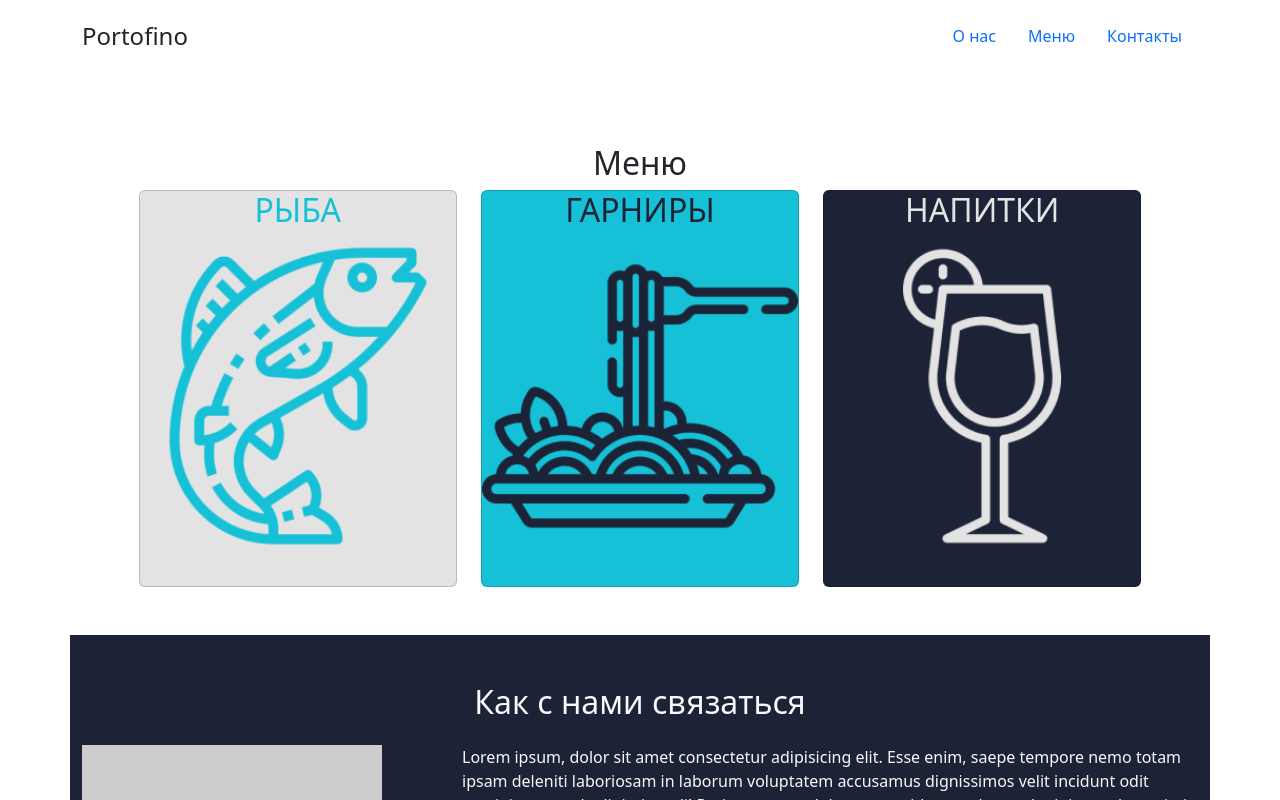
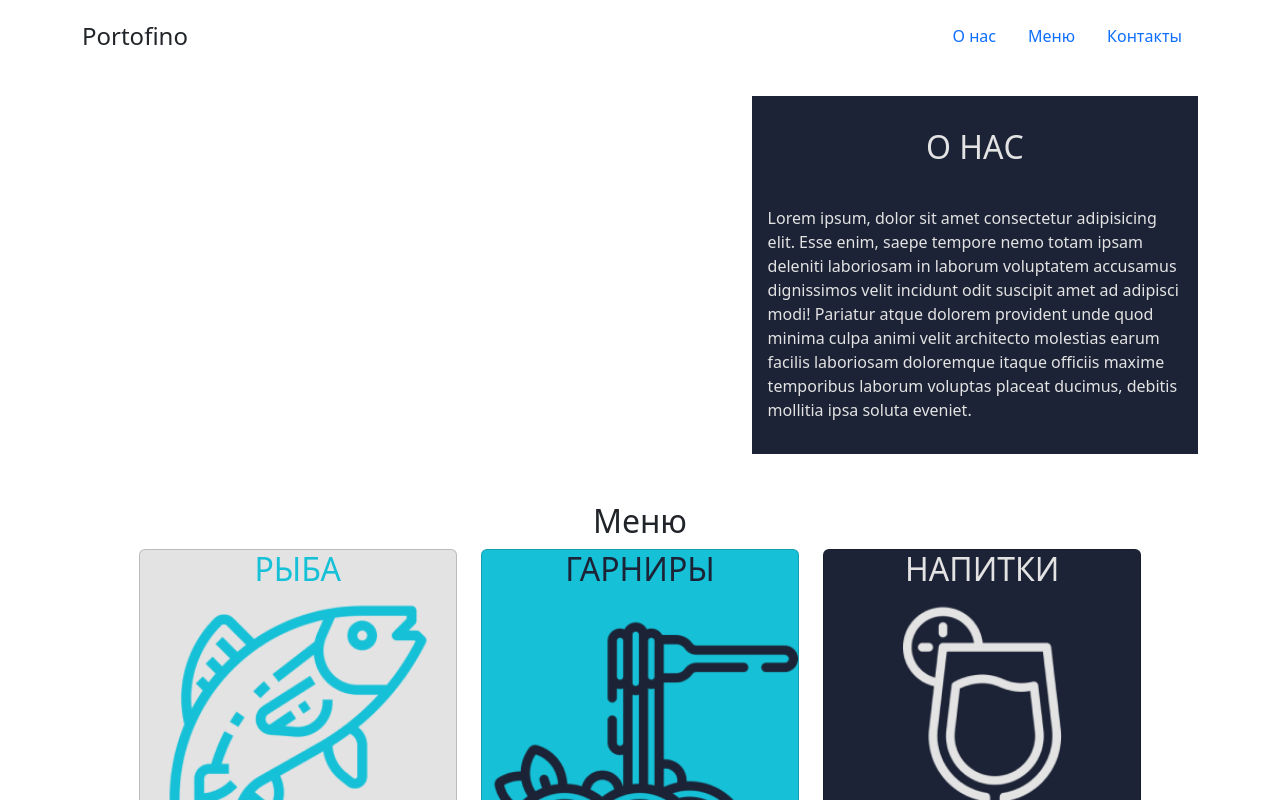
Before and after one commit to Ssshaba/portofino, a React (Create React App) app: page / in a window 1280 px wide. Shown: the top 800 px of the page. Built offline with nearby package versions, Linux system fonts and the light colour scheme.

Commit message:
Add about

```diff
--- a/src/App.js
+++ b/src/App.js
@@ -3,6 +3,7 @@ import Header from './Header';
 import Footer from './footer';
 import Contacts from './contacts';
 import Menu from './menu';
+import About from './about';
 
 import './index.css';
 
@@ -11,6 +12,7 @@ function App() {
   return (
     <div className='app-container'>
       <Header />
+      <About />
       <Menu />
       <Contacts />
       <Footer />
--- /dev/null
+++ b/src/about.js
@@ -0,0 +1,24 @@
+import React from 'react';
+
+const About = () => {
+    return (
+        <div className="container d-flex justify-content-end">
+            <div className=" p-3" style={{ width: '40%', color: '#E3E3E3', backgroundColor: '#1C2336' }}>
+                <div className="p-3">
+                    <h2 className="text-center text-uppercase">О нас</h2>
+                </div>
+                <div className="mt-3">
+                    <p style={{ color: '#E3E3E3' }}>
+                        Lorem ipsum, dolor sit amet consectetur adipisicing elit. Esse enim, saepe tempore nemo totam ipsam
+                        deleniti laboriosam in laborum voluptatem accusamus dignissimos velit incidunt odit suscipit amet ad
+                        adipisci modi! Pariatur atque dolorem provident unde quod minima culpa animi velit architecto molestias
+                        earum facilis laboriosam doloremque itaque officiis maxime temporibus laborum voluptas placeat ducimus,
+                        debitis mollitia ipsa soluta eveniet.
+                    </p>
+                </div>
+            </div>
+        </div>
+    );
+};
+
+export default About;
```
